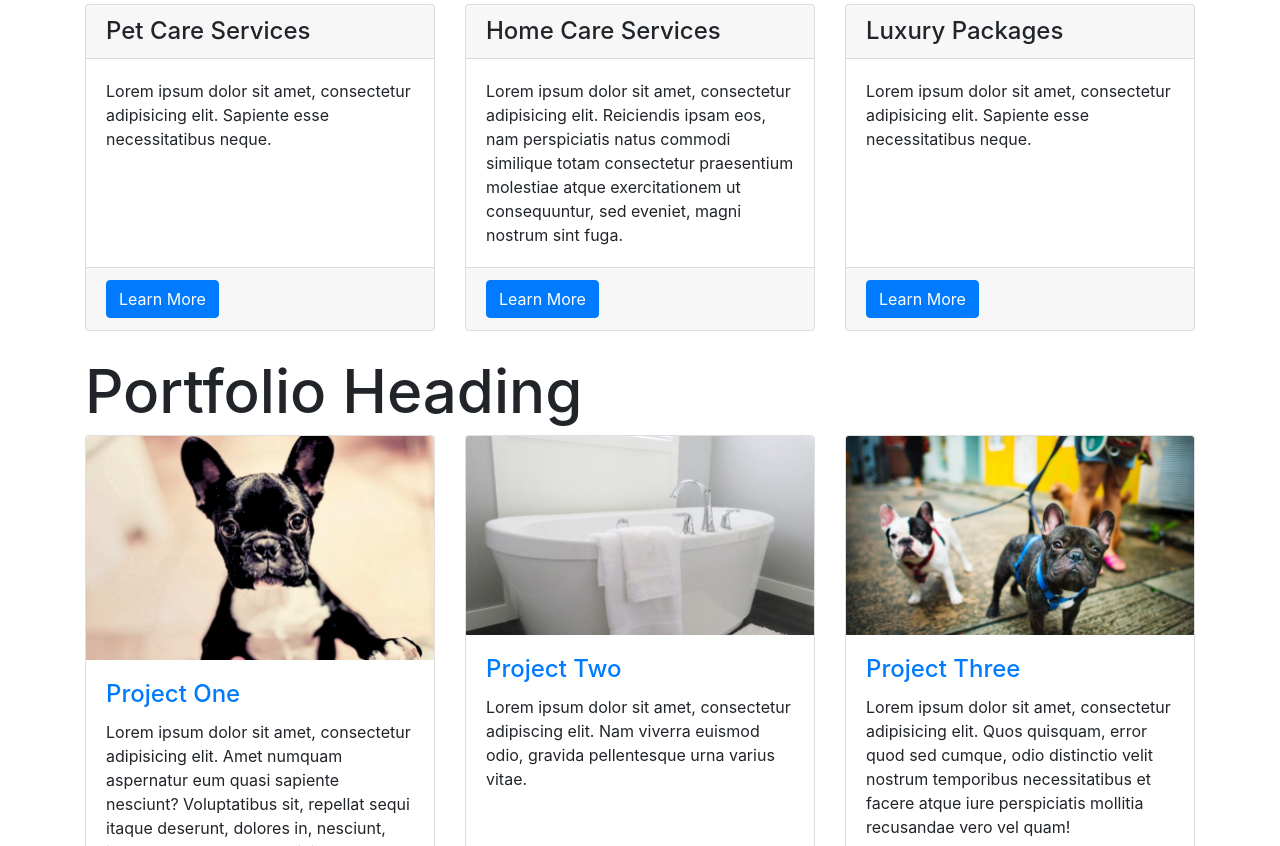
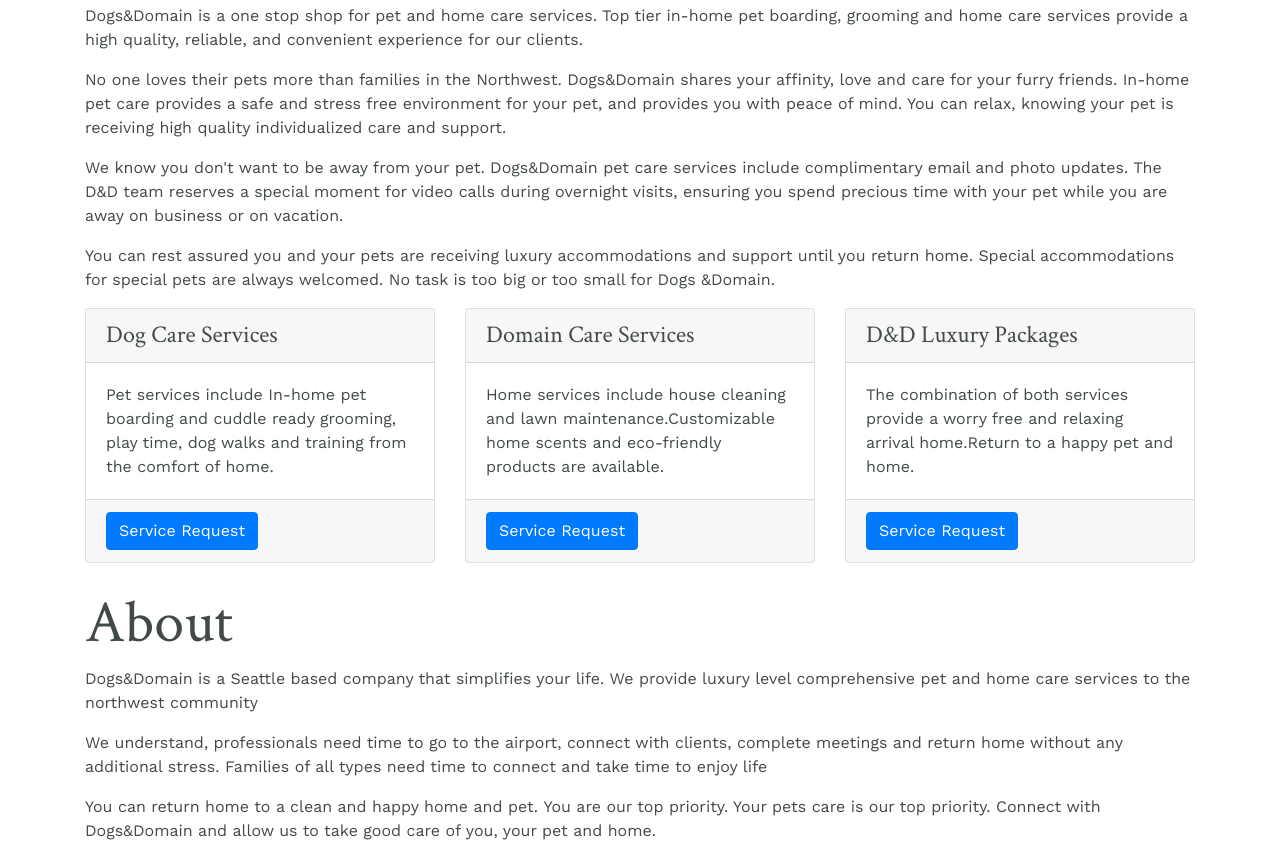
Before and after one commit to GRSupercool/Imaginary_product_page_preview, a website: page index.html in a window 1280 px wide. Shown: the part 748-1594 px from the top of the page. Drawn offline with nearby package versions, Linux system fonts and the light colour scheme.

Commit message:
Product_Page Version 2GR Edits

```diff
--- a/css/style.css
+++ b/css/style.css
@@ -10,3 +10,13 @@
 .footer-item-flex{
     flex:0 1 auto;
 }
+
+body {
+ font-family: 'Work Sans', sans-serif;
+ color:#424949;
+}
+
+h1, h2, h3, h4, h5, h6 {
+ font-family: 'Crimson Text', serif;
+
+}
--- a/index.html
+++ b/index.html
@@ -22,6 +22,7 @@
   <!-- Custom styles for this template -->
   <link href="css/modern-business.css" rel="stylesheet">
   <link href="css/style.css" rel="stylesheet">
+  <link href="https://fonts.googleapis.com/css?family=Crimson+Text|Work+Sans:400,700" rel="stylesheet">
 </head>
 
 <body>
@@ -99,41 +100,45 @@
   <!-- Page Content -->
   <div class="container">
     <h1 class="my-4">Dogs and Domain</h1>
+<p>Dogs&Domain is a one stop shop for pet and home care services. Top tier in-home pet boarding, grooming and home care services provide a high quality, reliable, and convenient experience for our clients.</p>
+<p>No one loves their pets more than families in the Northwest. Dogs&Domain shares your affinity, love and care for your furry friends. In-home pet care provides a safe and stress free environment for your pet, and provides you with peace of mind. You can relax, knowing your pet is receiving high quality individualized care and support.</p>
+<p>We know you don't want to be away from your pet. Dogs&Domain pet care services include complimentary email and photo updates. The D&D team reserves a special moment for video calls during overnight visits, ensuring you spend precious time with your pet while you are away on business or on vacation.</p>
+<p>You can rest assured you and your pets are receiving luxury accommodations and support until you return home. Special accommodations for special pets are always welcomed. No task is too big or too small for Dogs &Domain. </p>
+
+
 
     <!-- Marketing Icons Section -->
     <div class="row">
       <div class="col-lg-4 mb-4">
         <div class="card h-100">
-          <h4 class="card-header">Pet Care Services</h4>
+          <h4 class="card-header">Dog Care Services</h4>
           <div class="card-body">
-            <p class="card-text">Lorem ipsum dolor sit amet, consectetur adipisicing elit. Sapiente esse necessitatibus neque.</p>
+            <p class="card-text">Pet services include In-home pet boarding and cuddle ready grooming, play time, dog walks and training from the comfort of home.</p>
           </div>
           <div class="card-footer">
-            <a href="#" class="btn btn-primary">Learn More</a>
+            <a href="#" class="btn btn-primary">Service Request</a>
           </div>
         </div>
       </div>
       <div class="col-lg-4 mb-4">
         <div class="card h-100">
-          <h4 class="card-header">Home Care Services</h4>
+          <h4 class="card-header">Domain Care Services</h4>
           <div class="card-body">
-            <p class="card-text">Lorem ipsum dolor sit amet, consectetur adipisicing elit. Reiciendis ipsam eos, nam perspiciatis natus commodi
-              similique totam consectetur praesentium molestiae atque exercitationem ut consequuntur, sed eveniet, magni
-              nostrum sint fuga.</p>
+            <p class="card-text">Home services include house cleaning and lawn maintenance.Customizable home scents and eco-friendly products are available.</p>
           </div>
           <div class="card-footer">
-            <a href="#" class="btn btn-primary">Learn More</a>
+            <a href="#" class="btn btn-primary">Service Request</a>
           </div>
         </div>
       </div>
       <div class="col-lg-4 mb-4">
         <div class="card h-100">
-          <h4 class="card-header">Luxury Packages</h4>
+          <h4 class="card-header">D&D Luxury Packages</h4>
           <div class="card-body">
-            <p class="card-text">Lorem ipsum dolor sit amet, consectetur adipisicing elit. Sapiente esse necessitatibus neque.</p>
+            <p class="card-text">The combination of both services provide a worry free and relaxing arrival home.Return to a happy pet and home.</p>
           </div>
           <div class="card-footer">
-            <a href="#" class="btn btn-primary">Learn More</a>
+            <a href="#" class="btn btn-primary">Service Request</a>
           </div>
         </div>
       </div>
@@ -143,8 +148,10 @@
 
     <!-- Portfolio Section -->
 
-    <h2>Portfolio Heading</h2>
-
+    <h2>About</h2>
+    <p>Dogs&Domain is a Seattle based company that simplifies your life. We provide luxury level comprehensive pet and home care services to the northwest community</p>
+    <p>We understand, professionals need time to go to the airport, connect with clients, complete meetings and return home without any additional stress. Families of all types need time to connect and take time to enjoy life</p>
+<p>You can return home to a clean and happy home and pet. You are our top priority. Your pets care is our top priority. Connect with Dogs&Domain and allow us to take good care of you, your pet and home.</p>
     <div class="row">
       <div class="portfolio-item col-sm-6 col-md-4">
         <div class="card h-100">
@@ -236,7 +243,7 @@
     <!-- Features Section -->
     <div class="row">
       <div class="col-lg-6">
-        <h2>Modern Business Features</h2>
+        <h2>Contact</h2>
         <p>The Modern Business template by Start Bootstrap includes:</p>
         <ul>
           <li>
```
